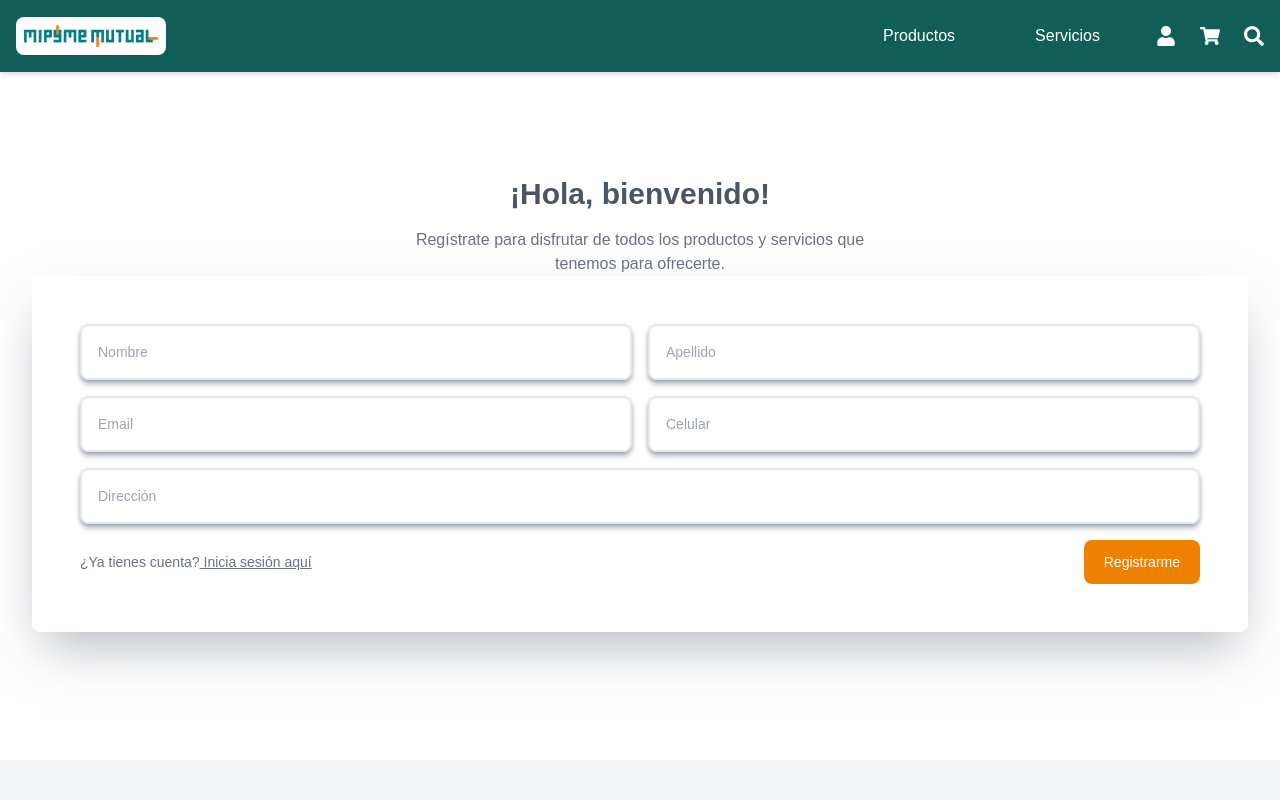
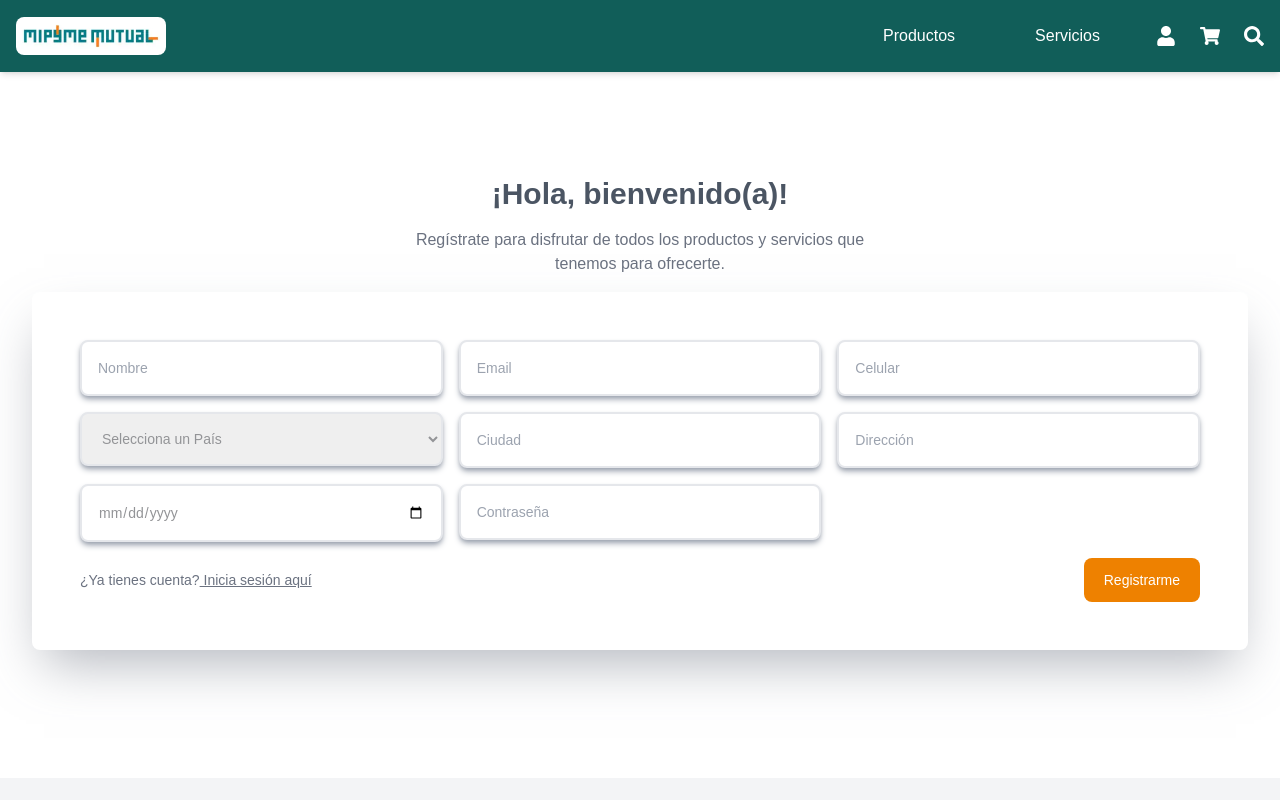
Before and after one commit to ArcadiaGroup-Dev/Project-GroupSales, a Next.js app in the folder front/: page /register in a window 1280 px wide. Shown: the top 800 px of the page. Built offline with nearby package versions, Linux system fonts and the light colour scheme.

Commit message:
actualizacion

```diff
--- a/front/src/Interfaces/IUser.tsx
+++ b/front/src/Interfaces/IUser.tsx
@@ -6,8 +6,8 @@ export interface IUser {
     birthdate: Date;
     phone: number;
     address:string;
+    country: string;
     city: string;
-    country: string;
 }
 
 export enum UserRole {
--- a/front/src/app/globals.css
+++ b/front/src/app/globals.css
@@ -19,3 +19,8 @@ body {
   background: var(--background);
   font-family: Arial, Helvetica, sans-serif;
 }
+
+/* Estilo más específico para inputs y selects de país y fecha */
+#country, #birthdate {
+  color: #939497 !important;  /* Asegura que se aplique el color específico */
+}
--- a/front/src/components/Forms/UsersForms/RegisterForm.tsx
+++ b/front/src/components/Forms/UsersForms/RegisterForm.tsx
@@ -1,69 +1,148 @@
-import React from 'react';
+"use client"
+import React, { useState } from 'react';
 
 export default function RegisterForm() {
+  const countries = [
+    { code: 'AR', name: 'Argentina' },
+    { code: 'BR', name: 'Brasil' },
+    { code: 'CL', name: 'Chile' },
+    { code: 'CO', name: 'Colombia' },
+    { code: 'MX', name: 'México' },
+    { code: 'PE', name: 'Perú' },
+    { code: 'UY', name: 'Uruguay' },
+    { code: 'OT', name: 'Otro' },
+  ];
+
+  const [selectedCountry, setSelectedCountry] = useState<string>('');
+  const [birthdate, setBirthdate] = useState<Date | null>(null);
+
+  const handleCountryChange = (e: React.ChangeEvent<HTMLSelectElement>) => {
+    setSelectedCountry(e.target.value);
+  };
+
+  const handleChangeBirthdate = (event: React.ChangeEvent<HTMLInputElement>) => {
+    const newDate = new Date(event.target.value);
+    setBirthdate(newDate);
+  };
+
   return (
     <div className="mx-auto mt-28 max-w-screen-xl px-4 py-16 sm:px-6 lg:px-8">
       <div className="mx-auto max-w-lg text-center">
-        <h1 className="text-2xl font-bold text-gray-600 sm:text-3xl">¡Hola, bienvenido!</h1>
+        <h1 className="text-2xl font-bold text-gray-600 sm:text-3xl">¡Hola, bienvenido(a)!</h1>
         <p className="mt-4 text-gray-500">
           Regístrate para disfrutar de todos los productos y servicios que tenemos para ofrecerte.
         </p>
       </div>
 
-      {/* Contenedor de formulario con padding y sombra */}
-      <div className="rounded-lg bg-white p-8 shadow-2xl shadow-gray-500/50 lg:col-span-3 lg:p-12">
+      <div className="rounded-lg mt-4 bg-white p-8 shadow-2xl shadow-gray-500/50 lg:col-span-3 lg:p-12">
         <form action="#" className="space-y-4">
-          {/* Nombre */}
-          <div className="grid grid-cols-1 gap-4 sm:grid-cols-2">
+          {/* Nombre y Email */}
+          <div className="grid grid-cols-1 gap-4 sm:grid-cols-1 md:grid-cols-3">
             <div>
               <label className="sr-only" htmlFor="name">Nombre</label>
               <input
-              className="w-full rounded-lg border-2 border-gray-200 p-4 text-sm shadow-md shadow-gray-400 focus:outline-none focus:ring-2 focus:ring-gray-200"
+                className="w-full text-gray-500 rounded-lg border-2 border-gray-200 p-4 text-sm shadow-md shadow-gray-400 focus:outline-none focus:ring-2 focus:ring-gray-200 hover:cursor-pointer"
                 placeholder="Nombre"
                 type="text"
                 id="name"
               />
             </div>
             <div>
-            <label className="sr-only" htmlFor="lastName">Apellido</label>
-            <input
-              className="w-full rounded-lg border-2 border-gray-200 p-4 text-sm shadow-md shadow-gray-400 focus:outline-none focus:ring-2 focus:ring-gray-200"
-              placeholder="Apellido"
-              type="text"
-              id="lastName"
-            />
-          </div>
-                </div>
-          {/* Correo y Teléfono */}
-          <div className="grid grid-cols-1 gap-4 sm:grid-cols-2">
-            <div>
               <label className="sr-only" htmlFor="email">Email</label>
               <input
-                className="w-full rounded-lg border-2 border-gray-200 p-4 text-sm shadow-md shadow-gray-400 focus:outline-none focus:ring-2 focus:ring-gray-200"
+                className="w-full text-gray-500 rounded-lg border-2 border-gray-200 p-4 text-sm shadow-md shadow-gray-400 focus:outline-none focus:ring-2 focus:ring-gray-200 hover:cursor-pointer"
                 placeholder="Email"
                 type="email"
                 id="email"
               />
             </div>
 
+
+          {/* Teléfono */}
+
             <div>
               <label className="sr-only" htmlFor="phone">Celular</label>
               <input
-                className="w-full rounded-lg border-2 border-gray-200 p-4 text-sm shadow-md shadow-gray-400 focus:outline-none focus:ring-2 focus:ring-gray-200"
+                className="w-full text-gray-500 rounded-lg border-2 border-gray-200 p-4 text-sm shadow-md shadow-gray-400 focus:outline-none focus:ring-2 focus:ring-gray-200 hover:cursor-pointer"
                 placeholder="Celular"
-                type="tel"
+                type="number"
                 id="phone"
               />
             </div>
+
+
+          {/* País */}
+
+            <div>
+              <label htmlFor="country" className="block text-sm font-medium text-gray-700"></label>
+              <select
+                id="country"
+                value={selectedCountry}
+                onChange={handleCountryChange}
+                className="w-full rounded-lg border-2 border-gray-200 p-4 text-sm shadow-md shadow-gray-400 focus:outline-none focus:ring-2 focus:ring-gray-200 hover:cursor-pointer text-gray-700"
+              >
+                <option value="" className='text-sm font-medium text-gray-700'>Selecciona un País</option>
+                {countries.map((country) => (
+                  <option key={country.code} value={country.code}>
+                    {country.name}
+                  </option>
+                ))}
+              </select>
             </div>
+
+
+
+          {/* Ciudad */}
+
+            <div>
+              <label className="sr-only" htmlFor="city">Ciudad</label>
+              <input
+                className="w-full text-gray-500 rounded-lg border-2 border-gray-200 p-4 text-sm shadow-md shadow-gray-400 focus:outline-none focus:ring-2 focus:ring-gray-200 hover:cursor-pointer"
+                placeholder="Ciudad"
+                type="text"
+                id="city"
+              />
+            </div>
+
+
+          {/* Dirección */}
+
             <div>
               <label className="sr-only" htmlFor="address">Dirección</label>
               <input
-              className="w-full rounded-lg border-2 border-gray-200 p-4 text-sm shadow-md shadow-gray-400 focus:outline-none focus:ring-2 focus:ring-gray-200"
+                className="w-full text-gray-500 rounded-lg border-2 border-gray-200 p-4 text-sm shadow-md shadow-gray-400 focus:outline-none focus:ring-2 focus:ring-gray-200 hover:cursor-pointer"
                 placeholder="Dirección"
                 type="text"
                 id="address"
               />
+            </div>
+
+
+          {/* Fecha de nacimiento */}
+
+          <div>
+              <label htmlFor="birthdate" className="block text-sm font-medium text-gray-700"></label>
+              <input
+                id="birthdate"
+                type="date"
+                value={birthdate ? birthdate.toISOString().split('T')[0] : ''}
+                onChange={handleChangeBirthdate}
+                className="w-full rounded-lg border-2 border-gray-200 p-4 text-sm shadow-md shadow-gray-400 focus:outline-none focus:ring-2 focus:ring-gray-200 hover:cursor-pointer text-gray-700"
+              />
+            </div>
+
+
+          {/* Contraseña */}
+
+            <div>
+              <label className="sr-only" htmlFor="password">Contraseña</label>
+              <input
+                className="w-full text-gray-500 rounded-lg border-2 border-gray-200 p-4 text-sm shadow-md shadow-gray-400 focus:outline-none focus:ring-2 focus:ring-gray-200 hover:cursor-pointer"
+                placeholder="Contraseña"
+                type="password"
+                id="password"
+              />
+            </div>
          </div>
 
           {/* Enlace a Login y Botón de Envío */}
--- /dev/null
+++ b/front/src/components/Notifications/NotificationsFormsUsers.tsx
@@ -0,0 +1,7 @@
+import React from 'react'
+
+export default function NotificationsFormsUsers() {
+  return (
+    <div>NotificationsFormsUsers</div>
+  )
+}
```
Also changed, not shown: front/gime.txt. Lines whose indentation alone changed are shown as unchanged.
